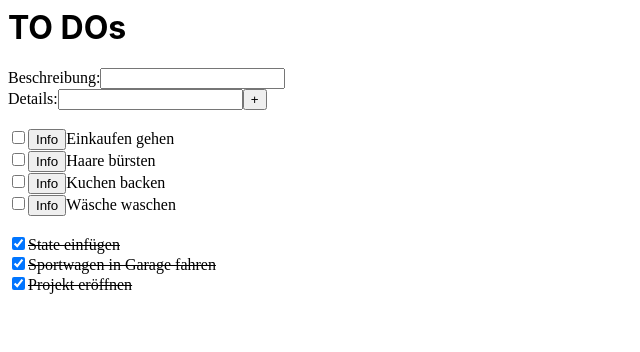
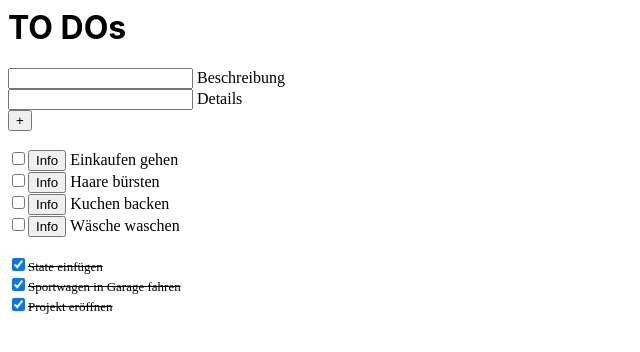
Before and after one commit to SneriKob/React-Training-ToDos, a React (Create React App) app: page / in a window 1280 px wide. Shown: the top 352 px of the page, without its empty margins (0-640 px from the left). Built offline with nearby package versions, Linux system fonts and the light colour scheme.

Commit message:
3 files modified

```diff
--- a/src/ActiveList.js
+++ b/src/ActiveList.js
@@ -28,7 +28,7 @@ class ActiveList extends Component {
             onClick={() => this.props.onInfoClick(index)}>
             Info
           </button>
-          <label for={index}>{item.description}</label>
+          <label for={index}> {item.description}</label>
         </div>
       );
     });
--- a/src/NewTodoForm.js
+++ b/src/NewTodoForm.js
@@ -4,21 +4,22 @@ class NewTodoForm extends Component {
   render(){
     return (
       <div>
-        <label>Beschreibung:</label>
         <input
           type='text'
           name='inputAdd'
           value={this.props.addText}
           onChange={this.props.onChangeAdd}>
         </input>
+        <label> Beschreibung</label>
         <br></br>
-        <label>Details:</label>
         <input
           type='text'
           name='inputAddDetails'
           value={this.props.addTextDetails}
           onChange={this.props.onChangeAddDetails}>
         </input>
+        <label> Details</label>
+        <br></br>
         <button onClick={this.props.onAdd}>+</button>
       </div>
     )
--- a/src/style.css
+++ b/src/style.css
@@ -6,6 +6,7 @@ p {
 
 .InActiveListItem{
   text-decoration: line-through;
+  font-size: small;
 }
 
 .InfoPanel{
```
